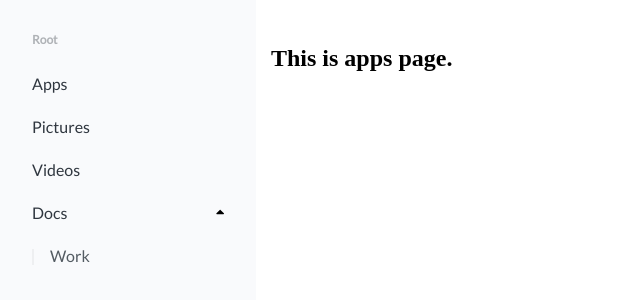
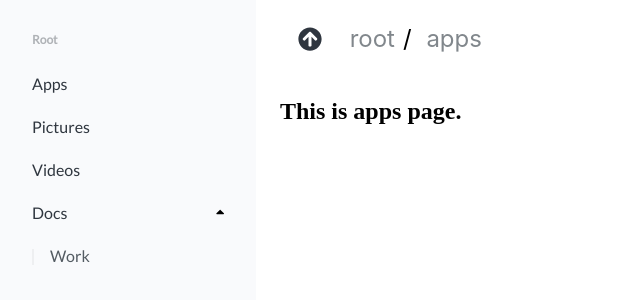
Before and after one commit to kolharsam/file-explorer, a React (Create React App) app: page /apps in a window 1280 px wide. Shown: the top 300 px of the page, without its empty margins (0-640 px from the left). Built offline with nearby package versions, Linux system fonts and the light colour scheme.

Commit message:
added breadcrumbs and other navigation elements

```diff
--- a/package.json
+++ b/package.json
@@ -3,9 +3,11 @@
   "version": "0.1.0",
   "private": true,
   "dependencies": {
+    "js-search": "^1.4.2",
     "prop-types": "^15.7.2",
     "react": "^16.8.2",
     "react-dom": "^16.8.2",
+    "react-router": "^4.3.1",
     "react-router-dom": "^4.3.1",
     "react-scripts": "2.1.5",
     "styled-components": "^4.1.3"
--- /dev/null
+++ b/src/components/breadcrumbs/Breadcrumbs.jsx
@@ -0,0 +1,14 @@
+import React, {Component} from 'react';
+import DisplayLocation from './Location'
+
+class Breadcrumbs extends Component {
+    render () {
+        return (
+            <React.Fragment>
+                <DisplayLocation />
+            </React.Fragment>
+        );
+    }
+}
+
+export default Breadcrumbs;
--- /dev/null
+++ b/src/components/breadcrumbs/Location.jsx
@@ -0,0 +1,75 @@
+import React, {Component} from 'react';
+import {Link} from 'react-router-dom';
+import { withRouter } from 'react-router';
+
+import './breadcrumbs.css';
+
+class CurrentPageLocation extends Component {
+    constructor(props) {
+        super(props);
+
+        this.state = {
+            path: props.location.pathname,
+            listItems: [],
+            topLink: ''
+        }
+
+        this.listAndLinkMaker = this.listAndLinkMaker.bind(this);
+
+        this.root = (<div className='list-item' key='0'><Link to='/' style={{ textDecoration: 'none', color: '#81878C'}}>root</Link></div>)
+    }
+
+    listAndLinkMaker() {
+        let path = this.state.path.toString().split("/");
+        path.shift();
+
+        this.setState({listItems: [...path]});
+
+        // this part of the top-link for the arrow next to the breadcrumbs.
+        let topLink = '/';
+        path.pop();
+
+        if (path.length !== 0) {
+            path.forEach((link) => {
+                topLink += link;
+                topLink += '/'
+            });
+        }
+
+        this.setState({topLink: topLink});
+    }
+
+    componentWillMount() {
+        // Just so that I have the links to be present before the render()
+        this.listAndLinkMaker();
+    }
+
+    render() {
+        //const { match, history, location } = this.props;
+        return (
+            <React.Fragment>
+                <div className="overall">
+                    <div className="top-link">
+                        <Link to={this.state.topLink}>
+                            <i className="fa fa-arrow-circle-up" style={{ marginTop: '26.9px', marginLeft: '41.9px', fontSize: '24px', color: '#2F363F'}}></i>
+                        </Link>
+                    </div>
+                    <div className="breadcrumb">
+                        {this.root}
+                        {this.state.listItems.map((location, index) => {
+                            return (
+                                <div className="list-item" key={index}>
+                                    <Link to={"/" + location} style={{ textDecoration: 'none', color: '#81878C'}}>{location}</Link>
+                                </div>
+                            );
+                        })}
+                    </div>
+                </div>
+            </React.Fragment>
+        );
+    }
+}
+
+const DisplayLocation = withRouter(CurrentPageLocation);
+
+export default DisplayLocation;
--- /dev/null
+++ b/src/components/breadcrumbs/breadcrumbs.css
@@ -0,0 +1,21 @@
+.overall {
+    display: flex;
+    flex-direction: row;
+}
+
+.breadcrumb {
+    margin-top: 24px;
+    margin-left: 27.8px;
+    list-style: none;
+    font-family: -apple-system, BlinkMacSystemFont, 'Segoe UI', Roboto, Oxygen, Ubuntu, Cantarell, 'Open Sans', 'Helvetica Neue', sans-serif;
+}
+
+.breadcrumb .list-item {
+    display: inline;
+    font-size: 24px;
+}
+
+.breadcrumb .list-item+.list-item:before {
+    padding: 8px;
+    content: "/\00a0";
+}
--- a/src/components/content/content.css
+++ b/src/components/content/content.css
@@ -3,6 +3,4 @@
     width: calc(100% - 256px);
     background: #fff;
     height: 100vh;
-    padding: 45px 15px;
-    margin: 0 0 0 0;
 }
--- a/src/pages/Apps.jsx
+++ b/src/pages/Apps.jsx
@@ -1,10 +1,14 @@
 import React, {Component} from 'react';
+import Breadcrumbs from '../components/breadcrumbs/Breadcrumbs';
+
+import '../styles/pages.css';
 
 class Apps extends Component {
     render () {
         return (
             <React.Fragment>
-                <h2>This is apps page.</h2>
+                <Breadcrumbs />
+                <h2 className="page-content">This is apps page.</h2>
             </React.Fragment>
         );
     }
--- a/src/pages/Docs.jsx
+++ b/src/pages/Docs.jsx
@@ -1,10 +1,14 @@
 import React, { Component } from 'react';
+import Breadcrumbs from '../components/breadcrumbs/Breadcrumbs';
+
+import '../styles/pages.css';
 
 class Docs extends Component {
     render() {
         return (
             <React.Fragment>
-                <h2>This is docs page.</h2>
+                <Breadcrumbs />
+                <h2 className="page-content">This is docs page.</h2>
             </React.Fragment>
         );
     }
--- a/src/pages/Pictures.jsx
+++ b/src/pages/Pictures.jsx
@@ -1,10 +1,14 @@
 import React, { Component } from 'react';
+import Breadcrumbs from '../components/breadcrumbs/Breadcrumbs';
+
+import '../styles/pages.css'
 
 class Pictures extends Component {
     render() {
         return (
             <React.Fragment>
-                <h2>This is pictures page.</h2>
+                <Breadcrumbs />
+                <h2 className="page-content">This is pictures page.</h2>
             </React.Fragment>
         );
     }
--- a/src/pages/Root.jsx
+++ b/src/pages/Root.jsx
@@ -1,10 +1,14 @@
 import React, { Component } from 'react';
+import Breadcrumbs from '../components/breadcrumbs/Breadcrumbs';
+
+import '../styles/pages.css';
 
 class Root extends Component {
     render() {
         return (
             <React.Fragment>
-                <h2>This is root page.</h2>
+                <Breadcrumbs />
+                <h2 className="page-content">This is root page.</h2>
             </React.Fragment>
         );
     }
--- a/src/pages/Videos.jsx
+++ b/src/pages/Videos.jsx
@@ -1,10 +1,14 @@
 import React, { Component } from 'react';
+import Breadcrumbs from '../components/breadcrumbs/Breadcrumbs';
+
+import '../styles/pages.css';
 
 class Videos extends Component {
     render() {
         return (
             <React.Fragment>
-                <h2>This is videos page.</h2>
+                <Breadcrumbs />
+                <h2 className="page-content">This is videos page.</h2>
             </React.Fragment>
         );
     }
--- a/src/pages/Work.jsx
+++ b/src/pages/Work.jsx
@@ -1,10 +1,14 @@
 import React, { Component } from 'react';
+import Breadcumbs from '../components/breadcrumbs/Breadcrumbs';
+
+import '../styles/pages.css';
 
 class Work extends Component {
     render() {
         return (
             <React.Fragment>
-                <h2>This is work page.</h2>
+                <Breadcumbs />
+                <h2 className="page-content">This is work page.</h2>
             </React.Fragment>
         );
     }
--- /dev/null
+++ b/src/styles/pages.css
@@ -0,0 +1,4 @@
+.page-content {
+    margin-top: 45px;
+    margin-left: 24px;
+}
```
Also changed, not shown: 1 other file (tests, documents, lock files or other folders).
